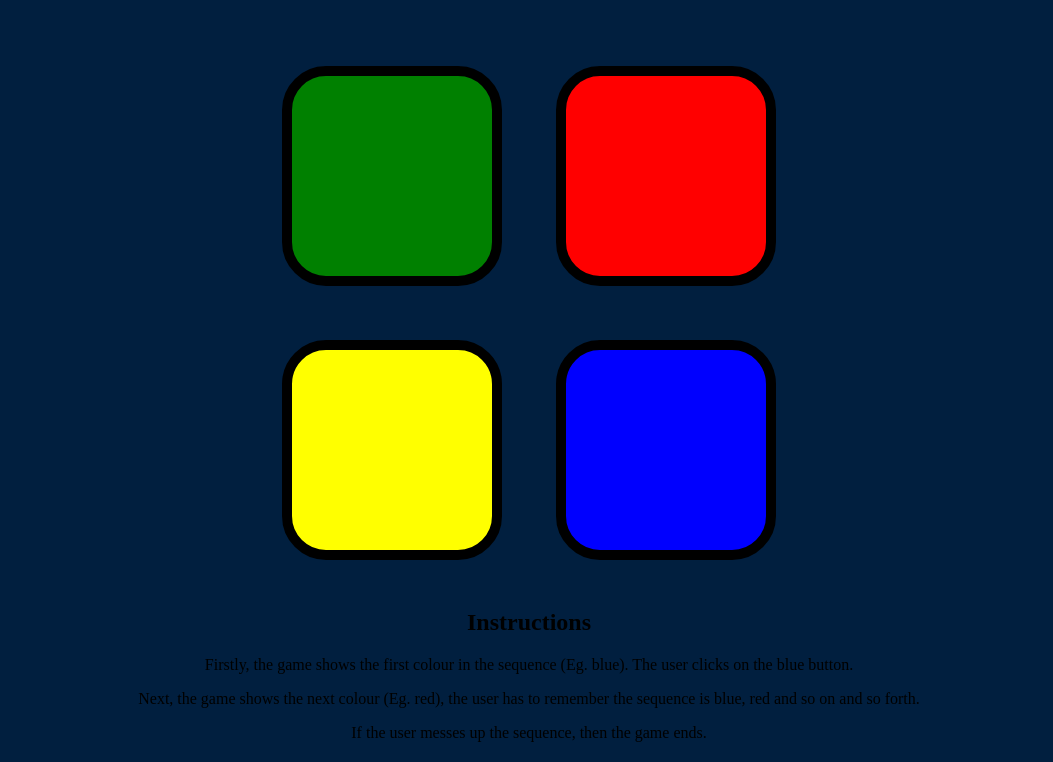
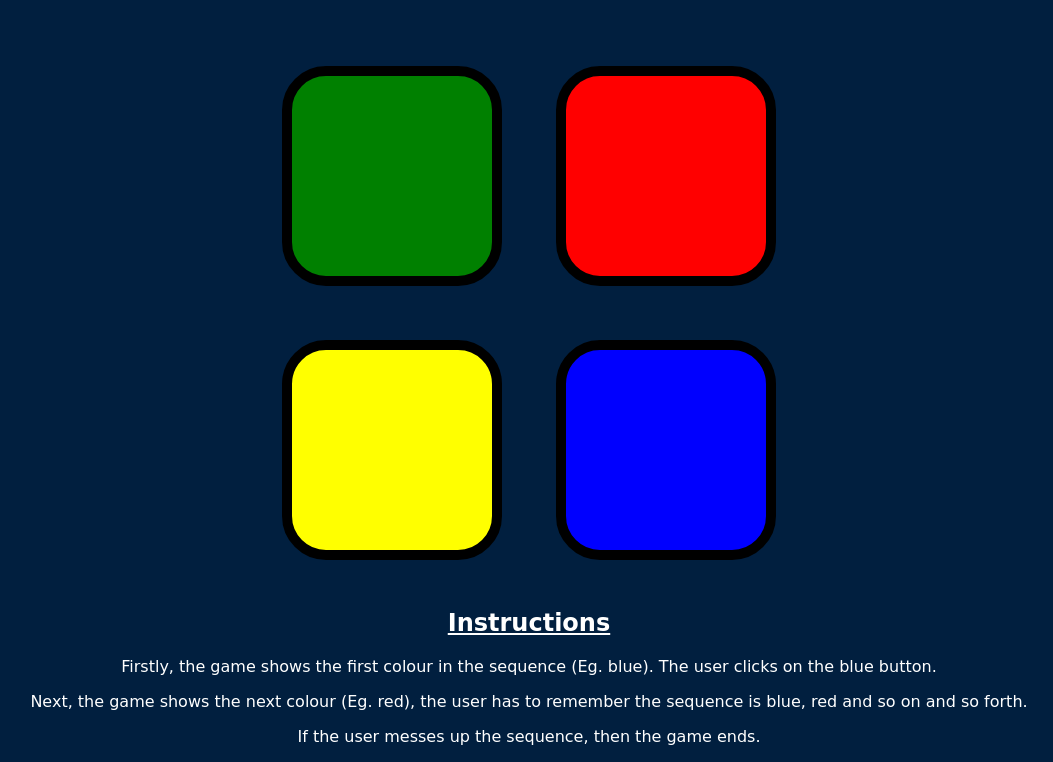
Before and after one commit to shreoshi-roy/Simon-Game-using-jQuery, a plain HTML site: page index.html in a window 1280 px wide. Shown: the part 133-895 px from the top of the page, without its empty margins (111-1164 px from the left). Drawn offline with nearby package versions, Linux system fonts and the light colour scheme.

Commit message:
Update styles.css

```diff
--- a/styles.css
+++ b/styles.css
@@ -1,6 +1,19 @@
 body {
   text-align: center;
   background-color: #011F3F;
+}
+
+h2{
+  color: white;
+  text-decoration: underline;
+  font-family: cursive;
+}
+
+p{
+  color: white;
+  font-family: cursive;
+  line-height: 1,75rem;
+  text-align: center;
 }
 
 #level-title {
```
